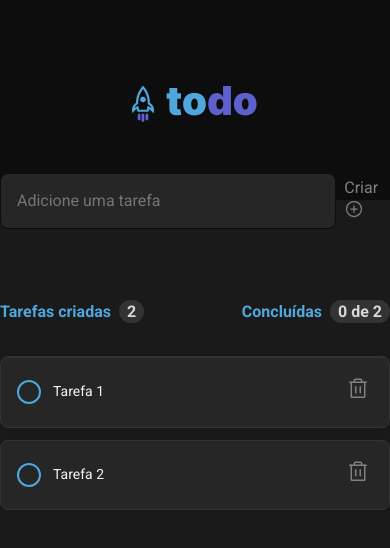
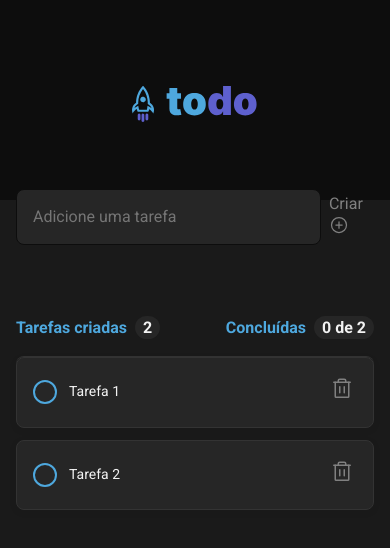
Before and after one commit to nicolasgti/desafio-react-erros-processo-vaga-front, a React (Vite) app: page / in a window 390 px wide. Shown: the top 548 px of the page. Built offline with nearby package versions, Linux system fonts and the light colour scheme.

Commit message:
💡💄 fix: adjust acessibilities and comments

```diff
--- a/src/app.module.css
+++ b/src/app.module.css
@@ -6,7 +6,7 @@
   grid-template-columns: 1fr;
   gap: 0.5rem;
   align-items: flex-start;
-  margin-top: -1.6875rem
+  margin-top: -1.6875rem;
 }
 
 .newText {
@@ -41,7 +41,7 @@
   align-items: center;
   justify-content: center;
   gap: 0.5rem;
-  transition: background 0.1s;
+  transition: background 0.3s ease; /* Transição mais suave */
 }
 
 .newText button:hover {
@@ -65,8 +65,8 @@
 }
 
 .contentHeader span {
-  background: var(--gray-400);
-  color: var(--gray-200);
+  background: var(--gray-500); /* Melhor contraste */
+  color: var(--gray-100); /* Texto mais claro */
   border-radius: 999px;
   padding: 0.125rem 0.5rem;
   font-weight: bold;
@@ -82,7 +82,7 @@
   align-items: center;
   align-self: stretch;
 
-  margin-top: 2rem;
+  margin-top: 2rem; /* Ajustado para evitar deslocamento */
   gap: 0.75rem;
 }
 
@@ -99,3 +99,13 @@
 .contentBox small {
   font-size: 1rem;
 }
+
+@media (max-width: 768px) {
+  .wrapper {
+    padding: 1rem;
+  }
+
+  .contentBox {
+    margin-top: 1rem;
+  }
+}
```
